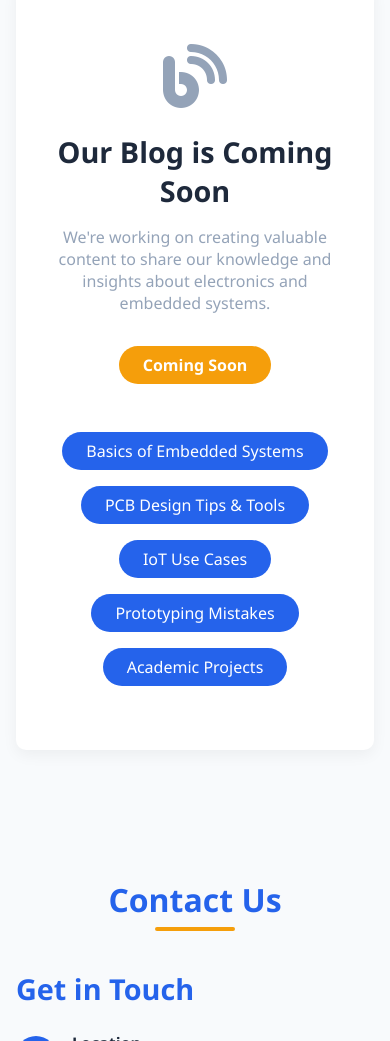
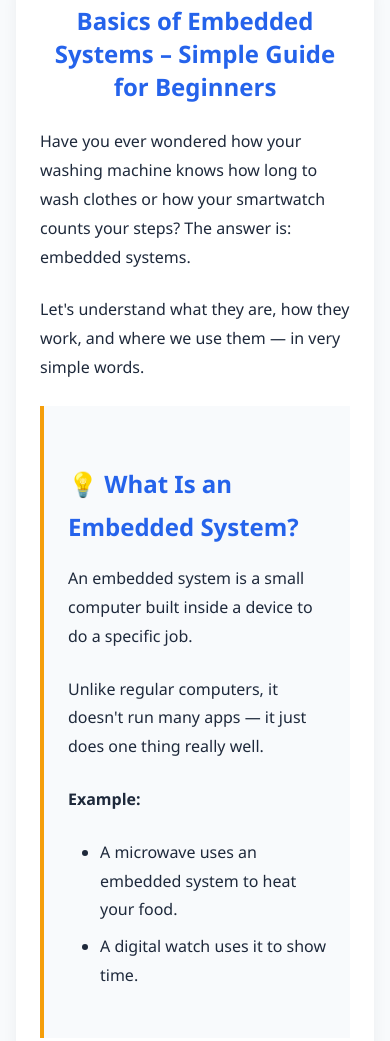
Before and after one commit to FlxiCuitSystems/FlxiCuit, a plain HTML site: page index.html in a window 390 px wide. Shown: the part 3956-4997 px from the top of the page. Drawn offline with Linux system fonts and the light colour scheme.

Commit message:
Update index.html

```diff
--- a/index.html
+++ b/index.html
@@ -1,7 +1,6 @@
 <!DOCTYPE html>
 <html lang="en">
 <head>
-
     <meta name="google-site-verification" content="d9MKxUvScORMYWXFQHMXugx21CQ0tWkkxOj-fheyxPM" />
     <meta charset="UTF-8">
     <meta name="description" content="FlxiCuit Systems - We provide cutting-edge electronics solutions like PCB design, embedded systems, IoT and automation projects. Based in Chennai.">
@@ -334,57 +333,70 @@
         }
 
         /* Blog Section */
-        .blog {
+        .blog-post {
+            background-color: white;
+            padding: 3rem;
+            border-radius: 10px;
+            box-shadow: 0 5px 15px rgba(0, 0, 0, 0.05);
+            max-width: 800px;
+            margin: 0 auto;
+        }
+
+        .blog-title {
+            font-size: 2rem;
+            color: var(--primary);
+            margin-bottom: 1.5rem;
             text-align: center;
         }
 
-        .blog-placeholder {
-            padding: 4rem 2rem;
-            background-color: white;
-            border-radius: 10px;
-            box-shadow: 0 5px 15px rgba(0, 0, 0, 0.05);
+        .blog-content {
+            line-height: 1.8;
+            color: var(--dark);
         }
 
-        .blog-placeholder i {
-            font-size: 4rem;
-            color: var(--gray);
+        .blog-content p {
             margin-bottom: 1.5rem;
         }
 
-        .blog-placeholder h3 {
-            font-size: 1.8rem;
-            margin-bottom: 1rem;
-            color: var(--dark);
+        .blog-content h3 {
+            color: var(--primary);
+            margin: 2rem 0 1rem;
+            font-size: 1.5rem;
         }
 
-        .blog-placeholder p {
-            color: var(--gray);
-            margin-bottom: 2rem;
+        .blog-content ul {
+            margin-bottom: 1.5rem;
+            padding-left: 2rem;
         }
 
-        .coming-soon {
-            display: inline-block;
-            background-color: var(--secondary);
-            color: white;
-            padding: 0.5rem 1.5rem;
-            border-radius: 50px;
-            font-weight: 600;
+        .blog-content li {
+            margin-bottom: 0.5rem;
         }
 
-        .blog-topics {
-            margin-top: 3rem;
-            display: flex;
-            flex-wrap: wrap;
-            justify-content: center;
-            gap: 1rem;
+        .blog-content table {
+            width: 100%;
+            border-collapse: collapse;
+            margin: 1.5rem 0;
         }
 
-        .topic {
-            background-color: var(--primary);
-            color: white;
-            padding: 0.5rem 1.5rem;
-            border-radius: 50px;
-            font-weight: 500;
+        .blog-content table, .blog-content th, .blog-content td {
+            border: 1px solid #ddd;
+        }
+
+        .blog-content th, .blog-content td {
+            padding: 0.8rem;
+            text-align: left;
+        }
+
+        .blog-content th {
+            background-color: #f1f5f9;
+        }
+
+        .blog-content .highlight {
+            background-color: #f8fafc;
+            padding: 1.5rem;
+            border-left: 4px solid var(--secondary);
+            margin: 1.5rem 0;
         }
 
         /* Contact Section */
@@ -583,6 +595,10 @@
             .about-image {
                 order: -1;
             }
+
+            .blog-post {
+                padding: 2rem;
+            }
         }
 
         @media (max-width: 768px) {
@@ -620,6 +636,10 @@
             .section-title h2 {
                 font-size: 2rem;
             }
+
+            .blog-title {
+                font-size: 1.8rem;
+            }
         }
 
         @media (max-width: 576px) {
@@ -637,6 +657,14 @@
 
             .service-card, .vision, .mission {
                 padding: 1.5rem;
+            }
+
+            .blog-post {
+                padding: 1.5rem;
+            }
+
+            .blog-title {
+                font-size: 1.5rem;
             }
         }
     </style>
@@ -757,22 +785,88 @@
     </section>
 
     <!-- Blog Section -->
-    <section class="blog" id="blog">
+    <section id="blog">
         <div class="section-title">
             <h2>Our Blog</h2>
         </div>
-        <div class="blog-placeholder">
-            <i class="fas fa-blog"></i>
-            <h3>Our Blog is Coming Soon</h3>
-            <p>We're working on creating valuable content to share our knowledge and insights about electronics and embedded systems.</p>
-            <span class="coming-soon">Coming Soon</span>
+        <div class="blog-post">
+            <h2 class="blog-title">Basics of Embedded Systems – Simple Guide for Beginners</h2>
+            <div class="blog-content">
+                <p>Have you ever wondered how your washing machine knows how long to wash clothes or how your smartwatch counts your steps? The answer is: embedded systems.</p>
 
-            <div class="blog-topics">
-                <div class="topic">Basics of Embedded Systems</div>
-                <div class="topic">PCB Design Tips & Tools</div>
-                <div class="topic">IoT Use Cases</div>
-                <div class="topic">Prototyping Mistakes</div>
-                <div class="topic">Academic Projects</div>
+                <p>Let's understand what they are, how they work, and where we use them — in very simple words.</p>
+
+                <div class="highlight">
+                    <h3>💡 What Is an Embedded System?</h3>
+                    <p>An embedded system is a small computer built inside a device to do a specific job.</p>
+                    <p>Unlike regular computers, it doesn't run many apps — it just does one thing really well.</p>
+
+                    <p><strong>Example:</strong></p>
+                    <ul>
+                        <li>A microwave uses an embedded system to heat your food.</li>
+                        <li>A digital watch uses it to show time.</li>
+                    </ul>
+                </div>
+
+                <h3>🔧 Main Parts of an Embedded System</h3>
+                <ul>
+                    <li><strong>Microcontroller (or Microprocessor)</strong><br>– The brain that controls everything.</li>
+                    <li><strong>Memory</strong><br>– Stores the program and temporary data.</li>
+                    <li><strong>Inputs & Outputs</strong><br>– Inputs: buttons, sensors<br>– Outputs: screens, motors, lights</li>
+                    <li><strong>Software</strong><br>– A small program (called firmware) that tells the system what to do.</li>
+                </ul>
+
+                <h3>🌍 Where Do We Use Embedded Systems?</h3>
+                <table>
+                    <tr>
+                        <th>Device</th>
+                        <th>What It Does</th>
+                    </tr>
+                    <tr>
+                        <td>Washing Machine</td>
+                        <td>Controls washing cycle</td>
+                    </tr>
+                    <tr>
+                        <td>Smartwatch</td>
+                        <td>Tracks steps and time</td>
+                    </tr>
+                    <tr>
+                        <td>Car</td>
+                        <td>Controls brakes, airbags, lights</td>
+                    </tr>
+                    <tr>
+                        <td>TV Remote</td>
+                        <td>Sends signals to the TV</td>
+                    </tr>
+                </table>
+
+                <h3>🔄 Types of Embedded Systems</h3>
+                <ul>
+                    <li><strong>Standalone</strong> – Works on its own (like a calculator).</li>
+                    <li><strong>Real-Time</strong> – Gives fast responses (like airbags in a car).</li>
+                    <li><strong>Networked</strong> – Connects to the internet (like smart home devices).</li>
+                    <li><strong>Mobile</strong> – Used in small portable gadgets (like phones).</li>
+                </ul>
+
+                <h3>🛠️ What You Can Use to Learn</h3>
+                <ul>
+                    <li><strong>Boards:</strong> Arduino, ESP32, Raspberry Pi</li>
+                    <li><strong>Languages:</strong> C, Embedded C, Python</li>
+                    <li><strong>Tools:</strong> Arduino IDE, Keil, MPLAB X</li>
+                </ul>
+
+                <h3>✅ Why Learn Embedded Systems?</h3>
+                <ul>
+                    <li>Used in IoT, electronics, robots, and smart devices</li>
+                    <li>Helps you understand how things work</li>
+                    <li>Good job opportunities in tech companies</li>
+                </ul>
+
+                <div class="highlight">
+                    <h3>📌 Final Note</h3>
+                    <p>Embedded systems are all around us — in homes, hospitals, cars, and offices. If you like electronics or want to build smart gadgets, learning embedded systems is a great start!</p>
+                    <p>Start simple. Build small projects. Learn as you go. 😊</p>
+                </div>
             </div>
         </div>
     </section>
@@ -823,7 +917,7 @@
                 </div>
             </div>
             <div class="contact-form">
-                <form id="contactForm" action="https://formspree.io/f/mvojzrqz" method="POST">
+                <form id="contactForm" action="https://formspree.io/f/mvgaervz" method="POST">
                     <div class="form-group">
                         <label for="name">Your Name</label>
                         <input type="text" id="name" name="name" required>
@@ -858,6 +952,7 @@
                 <a href="#blog">Blog</a>
                 <a href="#contact">Contact</a>
             </div>
+            <p class="copyright">© 2023 FlxiCuit Systems. All Rights Reserved.</p>
         </div>
     </footer>
 
```
